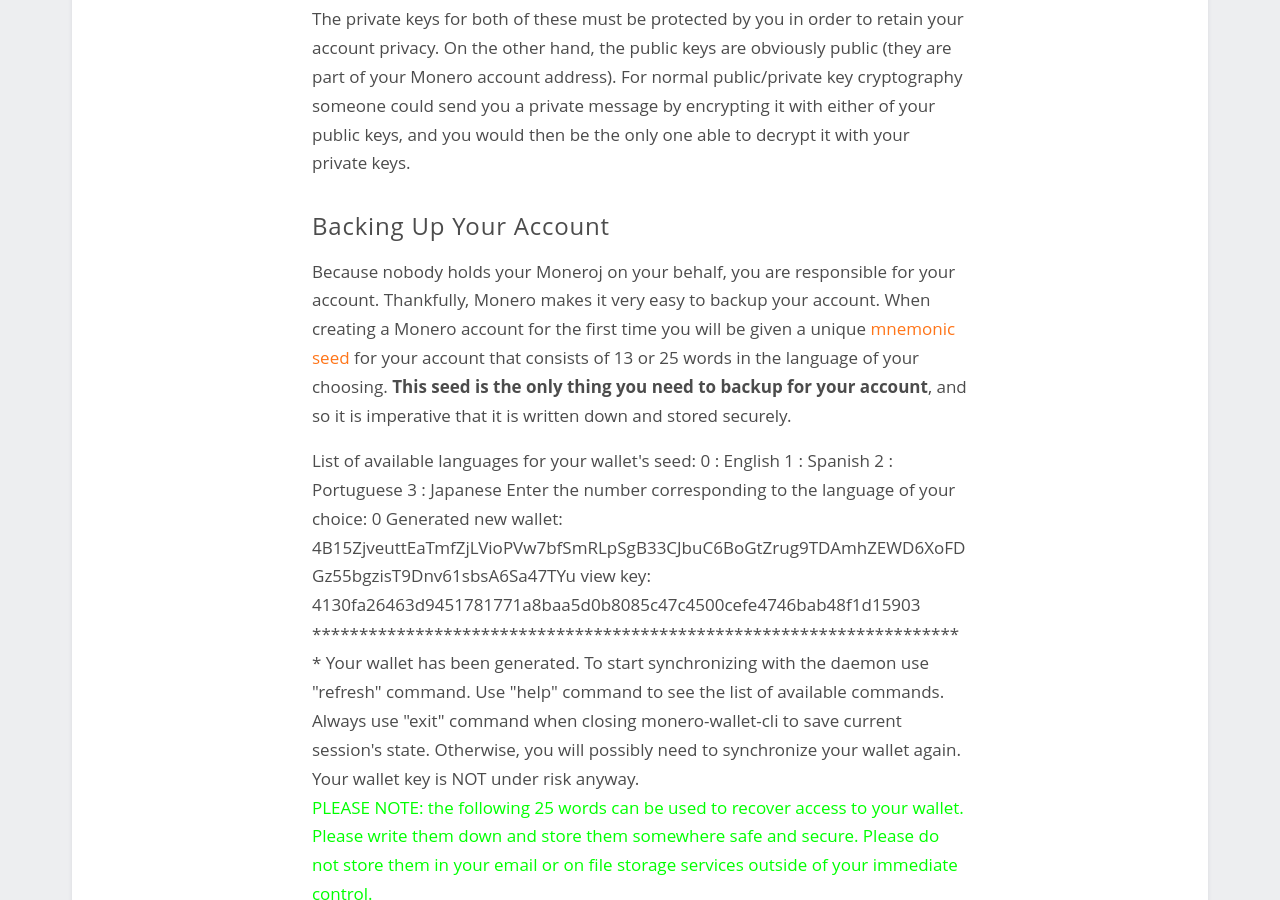
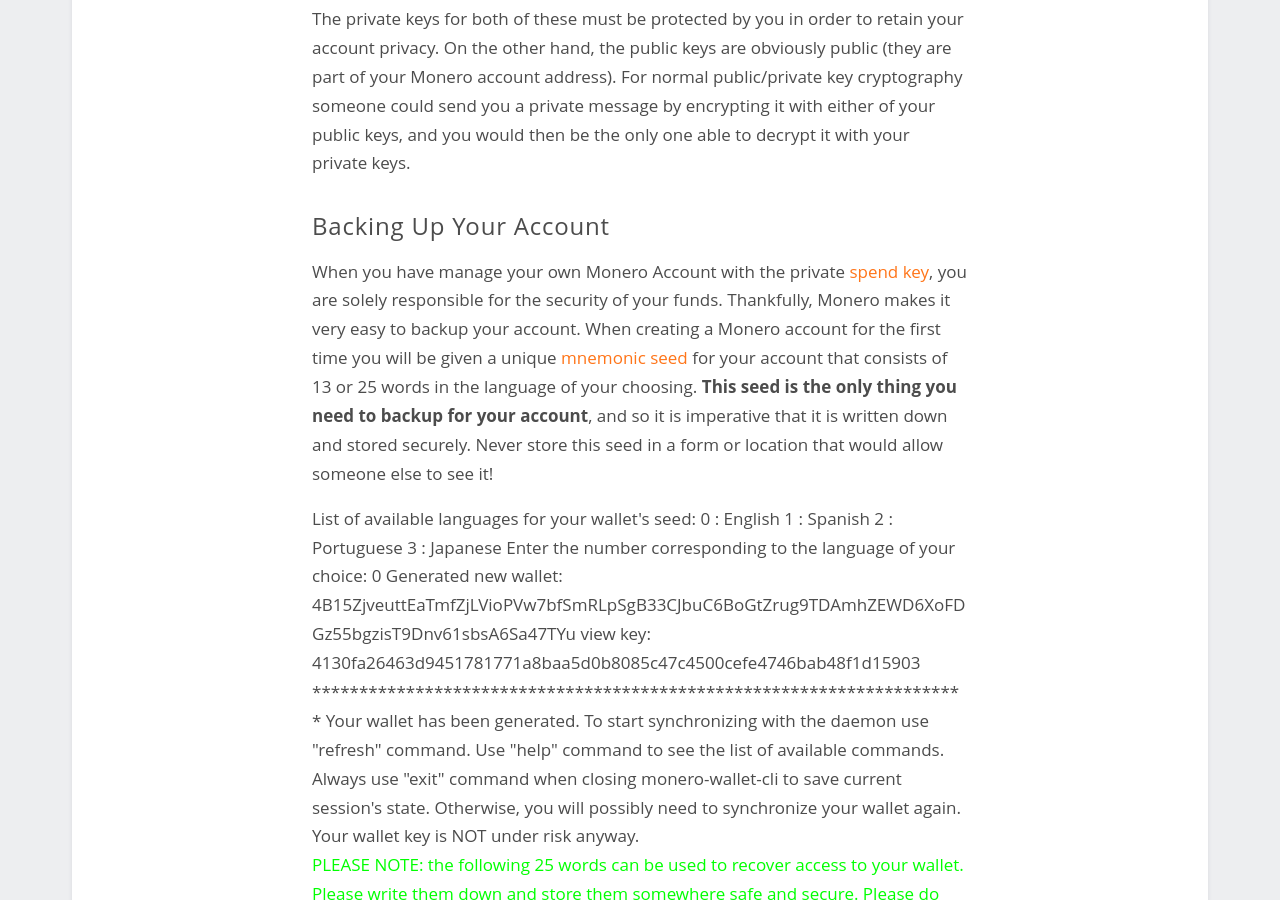
Before and after one commit to apezio/monero-site-new, a Jekyll site: the page built from resources/moneropedia/account.md, in a window 1280 px wide and 900 px high, scrolled down 1460 px. Built offline with Jekyll 4.4.1, drawn with Linux system fonts in a browser that asks for light colours.

Commit message:
Update account.md

```diff
--- a/resources/moneropedia/account.md
+++ b/resources/moneropedia/account.md
@@ -29,7 +29,7 @@
 
 ### Backing Up Your Account
 
-Because nobody holds your Moneroj on your behalf, you are responsible for your account. Thankfully, Monero makes it very easy to backup your account. When creating a Monero account for the first time you will be given a unique @mnemonic-seed for your account that consists of 13 or 25 words in the language of your choosing. **This seed is the only thing you need to backup for your account**, and so it is imperative that it is written down and stored securely.
+When you have manage your own Monero Account with the private @spend-key, you are solely responsible for the security of your funds. Thankfully, Monero makes it very easy to backup your account. When creating a Monero account for the first time you will be given a unique @mnemonic-seed for your account that consists of 13 or 25 words in the language of your choosing. **This seed is the only thing you need to backup for your account**, and so it is imperative that it is written down and stored securely.  Never store this seed in a form or location that would allow someone else to see it!
 
 {:.cli-code}
 List of available languages for your wallet's seed:
```
